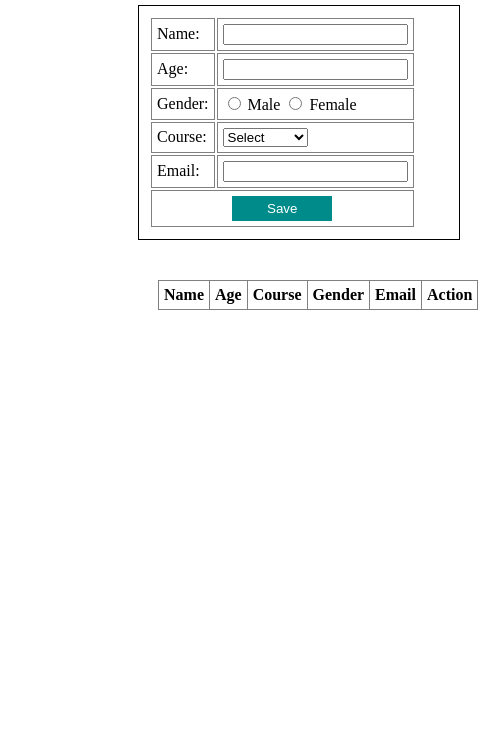
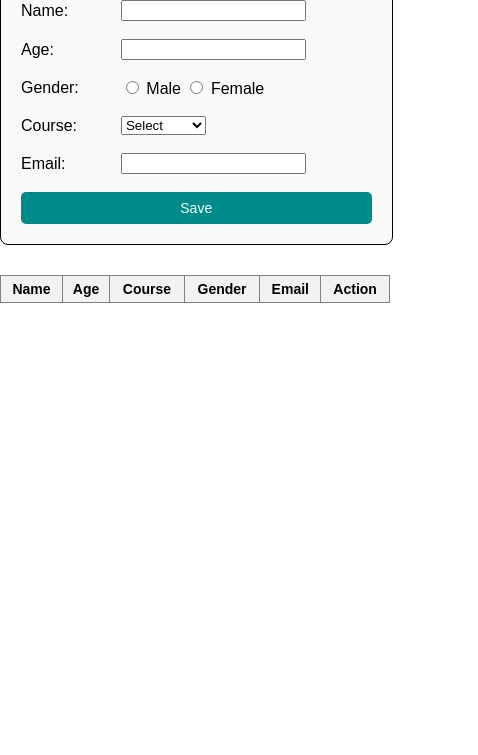
Before and after one commit to gokulsham906/Student-form, a plain HTML site: page index.html in a window 390 px wide. Shown: the part 89-844 px from the top of the page, 478 px wide, since content can reach past the window. Drawn offline with Linux system fonts and the light colour scheme.

Commit message:
updating media queries

```diff
--- a/index.html
+++ b/index.html
@@ -5,42 +5,92 @@
   <meta name="viewport" content="width=device-width, initial-scale=1.0">
   <title>Student Form</title>
   <style>
+    body {
+      font-family: Arial, sans-serif;
+      margin: 0;
+      padding: 0;
+    }
+
     h2 {
-      padding-left: 300px;
+      text-align: center;
+      margin: 20px 0;
     }
 
     .outer-box {
       border: 1px solid black;
-      width: 300px;
-      margin-left: 130px;
-      padding: 10px;
+      max-width: 400px;
+      margin: auto;
+      padding: 15px;
+      border-radius: 8px;
+      background: #f9f9f9;
     }
 
     td {
-      border: 1px double gray;
-      padding: 5px;
+      border: none;
+      padding: 8px;
     }
 
     button {
       background-color: darkcyan;
       color: white;
-      width: 100px;
-      padding: 5px;
+      width: 100%;
+      padding: 10px;
       border: none;
       cursor: pointer;
+      border-radius: 5px;
+      font-size: 16px;
     }
 
     #studenttable {
       border-collapse: collapse;
-      width: 60%;
-      margin-top: 40px;
-      border: 1px double gray;
-      margin-left: 150px;
+      width: 90%;
+      margin: 20px auto;
+      border: 1px solid gray;
     }
 
-    #studenttable th, #studenttable td {
+    #studenttable th,
+    #studenttable td {
       border: 1px solid gray;
+      padding: 8px;
+      text-align: center;
+      font-size: 14px;
+    }
+
+    #studenttable th {
+      background-color: #f2f2f2;
+    }
+
+    /* ✅ Responsive adjustments */
+    @media (max-width: 600px) {
+      .outer-box {
+        width: 95%;
+        margin: 10px auto;
+        padding: 10px;
+      }
+
+      table {
+        width: 100%;
+      }
+
+      #studenttable {
+        font-size: 12px;
+        width: 100%;
+      }
+
+      #studenttable th,
+      #studenttable td {
         padding: 5px;
+      }
+
+      button {
+        font-size: 14px;
+        padding: 8px;
+      }
+
+      /* Make table scrollable horizontally if too wide */
+      .table-container {
+        overflow-x: auto;
+      }
     }
   </style>
 </head>
@@ -94,6 +144,7 @@
     </form>
   </div>
 
+  <div class="table-container">
     <table id="studenttable">
       <tr>
         <th>Name</th>
@@ -104,6 +155,7 @@
         <th>Action</th>
       </tr>
     </table>
+  </div>
 
   <script>
     function addstudent(event) {
@@ -135,6 +187,9 @@
       delBtn.innerText = "Delete";
       delBtn.style.background = "red";
       delBtn.style.color = "white";
+      delBtn.style.border = "none";
+      delBtn.style.padding = "5px 10px";
+      delBtn.style.cursor = "pointer";
       delBtn.onclick = function () {
         table.deleteRow(newRow.rowIndex);
       };
```
Lines whose indentation alone changed are shown as unchanged.
